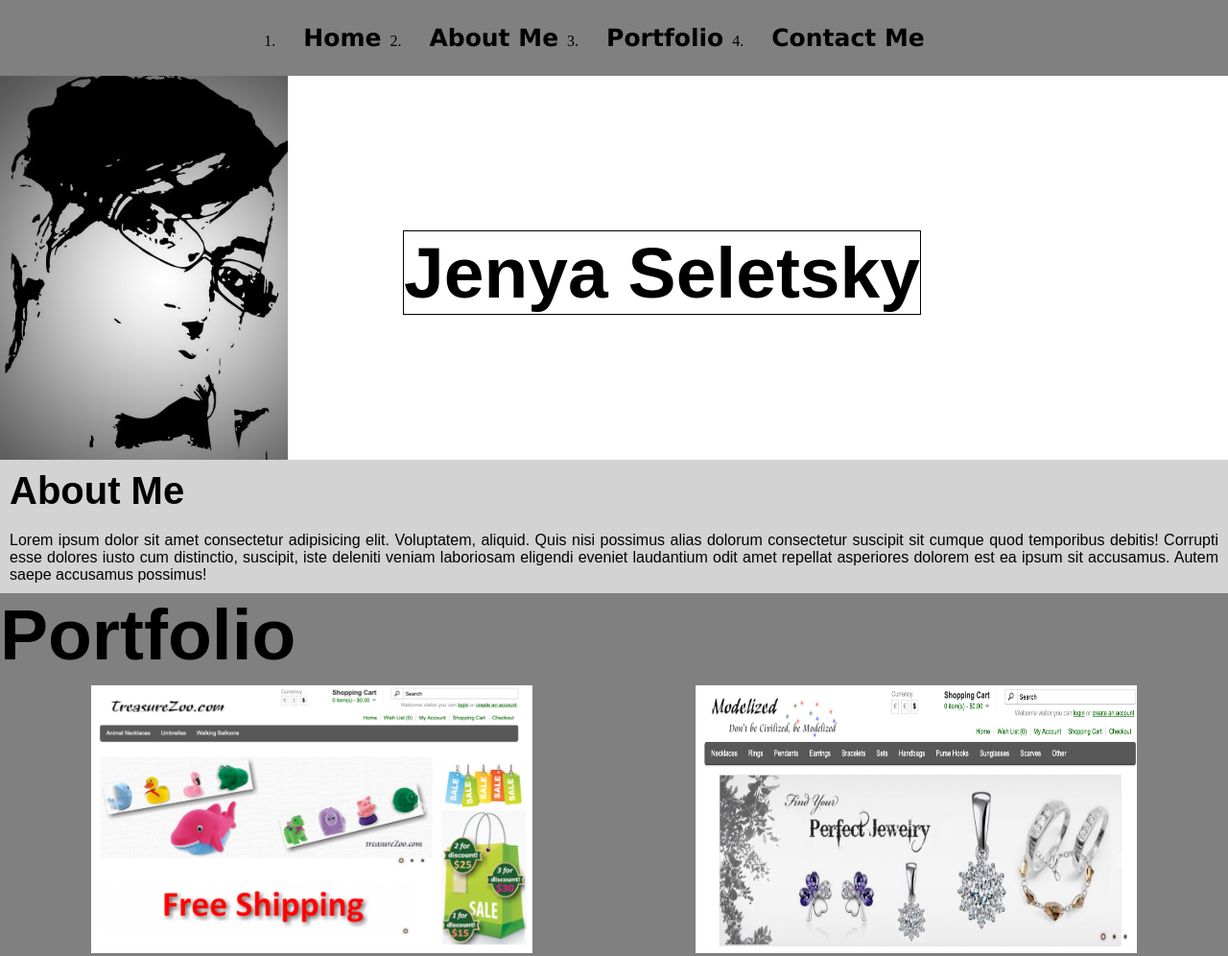
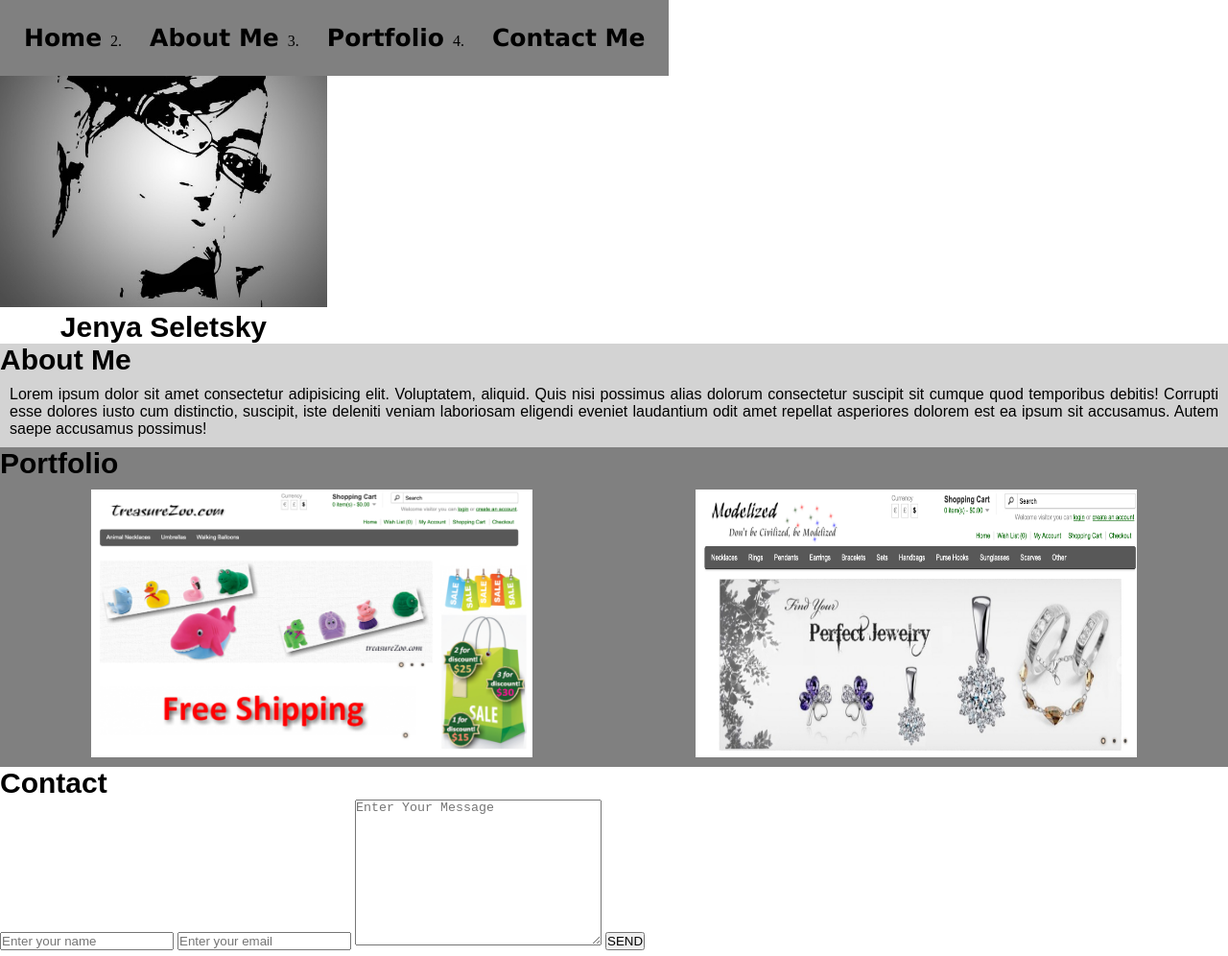
Before and after one commit to Jenya10016/Jenya_Seletsky_Portfolio, a plain HTML site: page index.html in a window 1280 px wide. Shown: the top 996 px of the page at 96% size. Drawn offline with Linux system fonts and the light colour scheme.

Commit message:
updated html

```diff
--- a/index.html
+++ b/index.html
@@ -19,20 +19,21 @@
 
     <section id="home">
         <div class="main">
-            <h1 class="headings"> Jenya Seletsky</h1>
+            <img src="./jenyas.jpg" alt="jenya photo" class="portpic" srcset="">
+            <h1 class="name headings"> Jenya Seletsky</h1>
         </div>
      </section>
 
      <section id="about">
+        <h2 class="headings">About Me</h2>
          <div id="intro">
-            <h2>About Me</h2>
              <p>Lorem ipsum dolor sit amet consectetur adipisicing elit. Voluptatem, aliquid. Quis nisi possimus alias dolorum consectetur suscipit sit cumque quod temporibus debitis! Corrupti esse dolores iusto cum distinctio, suscipit, iste deleniti veniam laboriosam eligendi eveniet laudantium odit amet repellat asperiores dolorem est ea ipsum sit accusamus. Autem saepe accusamus possimus! </p>
          </p></div>
 
-         </section>
+    </section>
 
-         <section id="portfolio">
-             <h1 class="headings">Portfolio</h1>
+    <section id="portfolio">
+             <h2 class="headings">Portfolio</h2>
              <div class="gallery">
                  <img src="Portfolio/treasurezoo.jpg" alt="">
                  <img src="Portfolio/modelized.jpg" alt="">
--- a/style.css
+++ b/style.css
@@ -10,7 +10,7 @@ box-sizing: border-box;
     justify-content: center;
     align-items: center;
     background-color: gray;
-    position: sticky;
+    position: absolute;
     top:0;
 }
 .navbar ul{
@@ -45,31 +45,19 @@ box-sizing: border-box;
 /* Home Section*/
 #home{
     display: flex;
-    flex-direction: column;
-    justify-content: center;
-    justify-items: center;
 }
-#home::before{
-    content: "";
-    position: left;
-    top: 0;
-    right: 0;
-    background: url('jenyas.jpg') no-repeat center center/cover;
-    height: 400px;
-    width: 300px;
+.portpic{
+   height: 40vh;
 }
+
 .main{
-    display: flex;
-    flex-direction: column;
-    border: 1px solid black;
-    align-items: center;
-    position: absolute;
-    top: 30%;
-    right: 25%;
+    flex-direction: row;
+
 }
 .headings{
     font-family: sans-serif;
-    font-size: 75px;
+    font-size: 30px;
+
 }
 
 .heading{
@@ -78,19 +66,24 @@ box-sizing: border-box;
     margin-bottom:10px 10px 10px 10px;
 }
 
+.name{
+    text-align: center;
+}
+
 /* about section */
 
 #about{
     display: flex;
     flex-direction: column;
     font-family: sans-serif;
+    background-color: lightgrey;s
 }
 #intro{
     display: flex;
     flex-direction: column;
     text-align: justify;
     padding: 10px;
-    background-color: lightgrey;
+
 }
 #intro h2{
     font-size: 2rem;
@@ -118,3 +111,9 @@ box-sizing: border-box;
 }
 
 /* Contact Section */
+#contact{
+    display: flex;
+    flex-direction: column;
+    box-sizing: border-box;
+    background-color: gray;
+}
```
